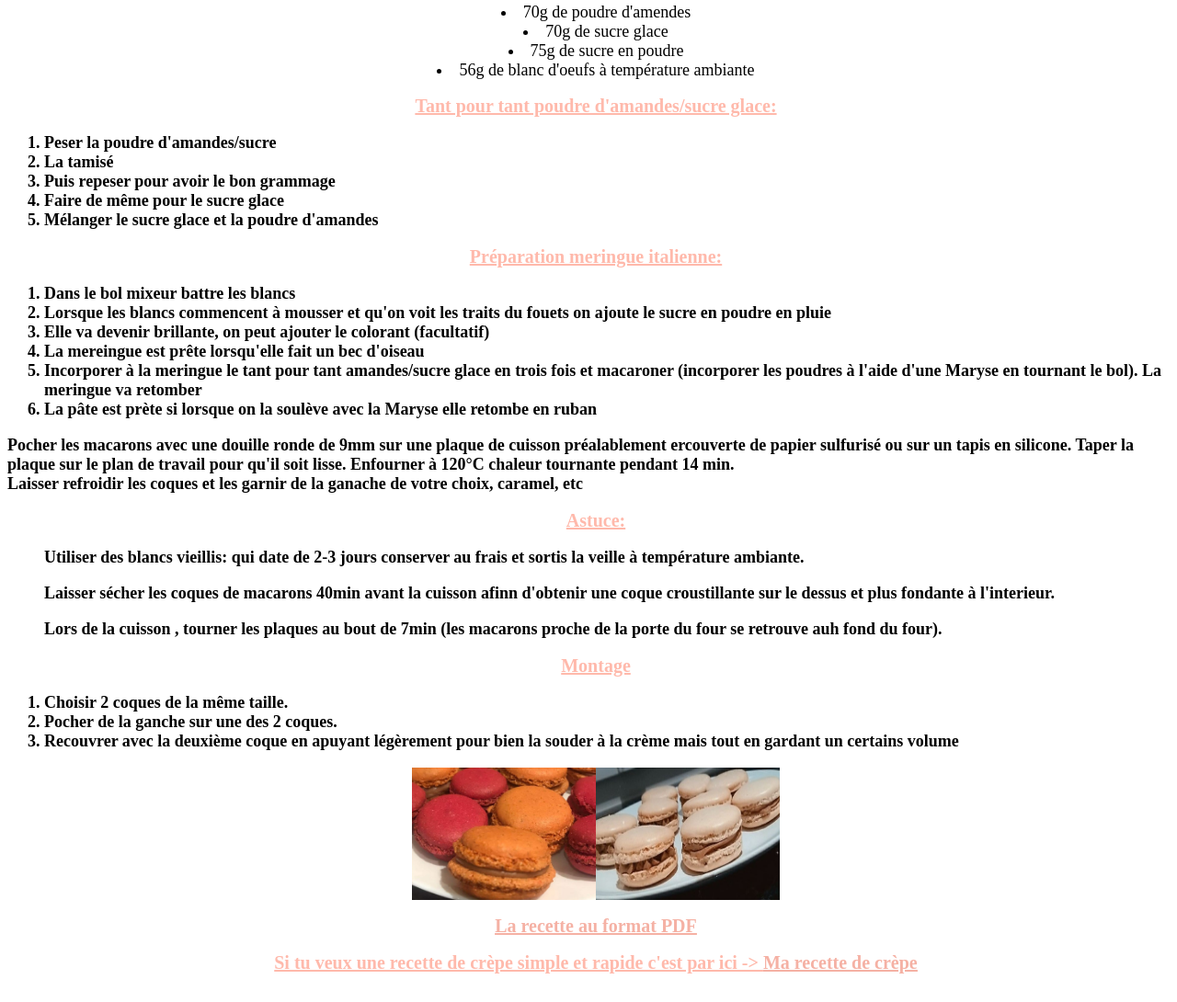
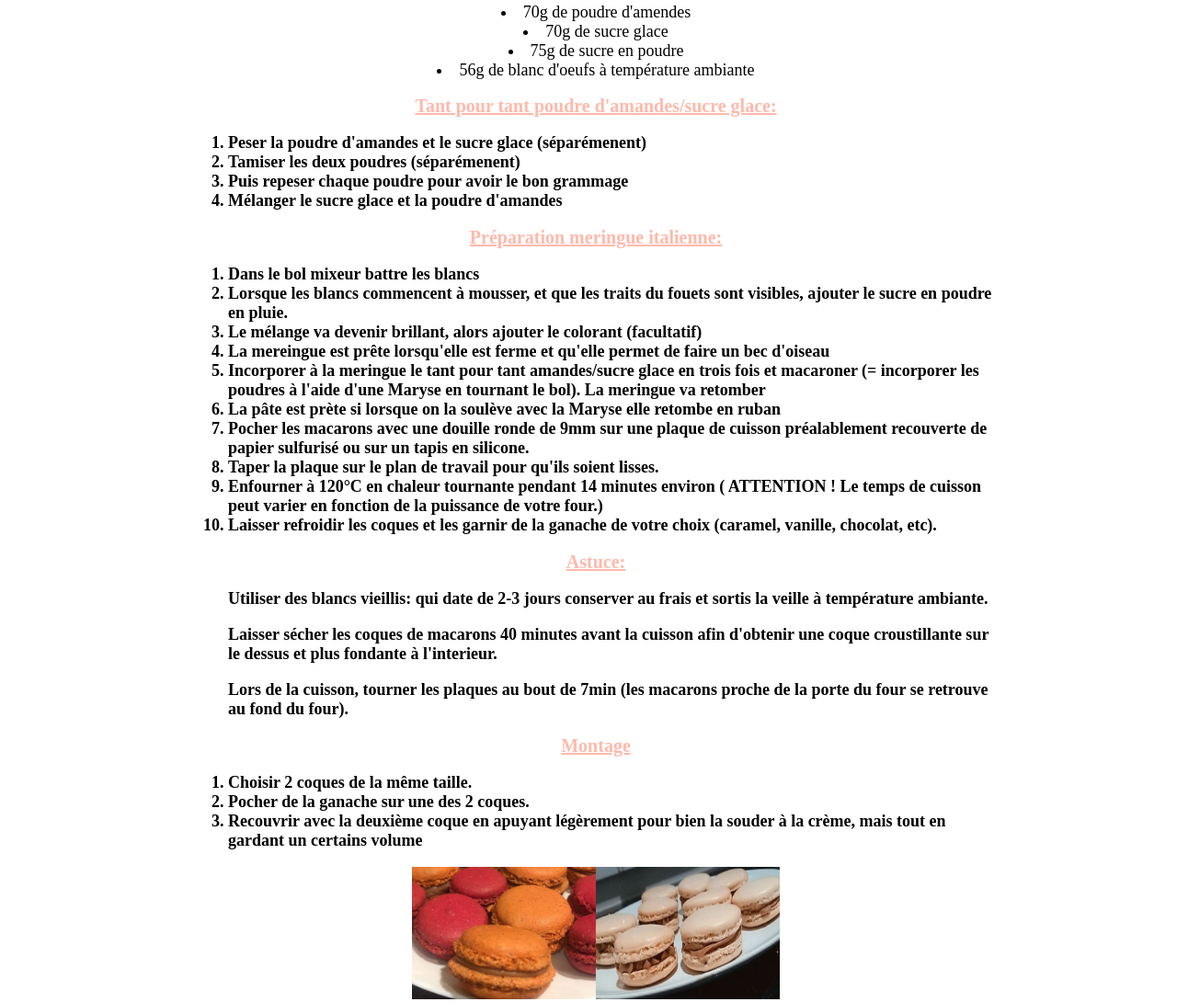
Before and after one commit to Selma-mtch/selma-mtch.github.io, a plain HTML site: page site/macaron.html in a window 1280 px wide. Shown: the part 290-1380 px from the top of the page at 92% size. Before the commit the page ends 1349 px from the top, so only its background shows below. Drawn offline with Linux system fonts and the light colour scheme.

Commit message:
Update macaron.html
corrections des fautes d'orthographes et de la nav sur les petites écrans

```diff
--- a/site/macaron.html
+++ b/site/macaron.html
@@ -22,7 +22,21 @@
 				<a href="entremets.html"> Recette entremets </a>
 				<a href="hors oeuvre.html"> Hors d'oeuvre </a>
 			</nav>
+		<div class="menuButton" onclick="toggleMenu()">☰</div>
 		</header>
+
+		<div id="pagesMenu">
+			<nav>
+				<a href="menue.html"> Menu </a>
+				<a href="toutes tartes.html"> Recettes tartes </a>
+				<a href="pour le café.html"> Recette pour le café </a>
+				<a href="petit déjeuner.html"> Recettes petit déjeuner </a>
+				<a href="au chocolat.html"> Recettes au chcocolat </a>
+				<a href="anniversaire.html">  Recette anniversaire </a>
+				<a href="entremets.html"> Recette entremets </a>
+				<a href="hors oeuvre.html"> Hors d'oeuvre </a>
+			</nav>
+		</div>
 
 		<main id="content"></main>
 			<h1> Recette facile de macaron </h1>
@@ -43,48 +57,48 @@
 
 			<h2>Tant pour tant poudre d'amandes/sucre glace:</h2>
 
-			<h3>
+			<div class="instructions">
 				<ol>
-					<li>Peser la poudre d'amandes/sucre</li>
-					<li>La tamisé</li>
-					<li>Puis repeser pour avoir le bon grammage</li>
-					<li>Faire de même pour le sucre glace</li>
+					<li>Peser la poudre d'amandes et le sucre glace (séparémenent)</li>
+					<li> Tamiser les deux poudres (séparémenent)</li>
+					<li>Puis repeser chaque poudre pour avoir le bon grammage</li>
 					<li>Mélanger le sucre glace et la poudre d'amandes</li>
 				</ol>
-			</h3>
+			</div>
 
 			<h2> Préparation meringue italienne:</h2>
-			<h3>
+			<div class="instructions">
 				<ol>
 					<li>Dans le bol mixeur battre les blancs </li>
-					<li>Lorsque les blancs commencent à mousser et qu'on voit les traits du fouets on ajoute le sucre en poudre en pluie </li>
-					<li>Elle va devenir brillante, on peut ajouter le colorant (facultatif) </li>
-					<li>La mereingue est prête lorsqu'elle fait un bec d'oiseau </li>
-					<li>Incorporer à la meringue le tant pour tant amandes/sucre glace en trois fois et macaroner (incorporer les poudres à l'aide
-					d'une Maryse en tournant le bol). La meringue va retomber</li>
+					<li>Lorsque les blancs commencent à mousser, et que les traits du fouets sont visibles, ajouter le sucre en poudre en pluie. </li>
+					<li>Le mélange va devenir brillant, alors ajouter le colorant (facultatif) </li>
+					<li>La mereingue est prête lorsqu'elle est ferme et qu'elle permet de faire un bec d'oiseau </li>
+					<li>Incorporer à la meringue le tant pour tant amandes/sucre glace en trois fois et macaroner (= incorporer les poudres à l'aide
+						d'une Maryse en tournant le bol). La meringue va retomber</li>
 					<li>La pâte est prète si lorsque on la soulève avec la Maryse elle retombe en ruban</li>
+					<li>Pocher les macarons avec une douille ronde de 9mm sur une plaque de cuisson préalablement recouverte de papier sulfurisé ou sur
+						un tapis en silicone.</li>
+					<li>Taper la plaque sur le plan de travail pour qu'ils soient lisses.</li>
+					<li>Enfourner à 120°C en chaleur tournante pendant 14 minutes environ ( ATTENTION ! Le temps de cuisson peut varier en fonction de la puissance de votre four.)</li>
+					<li>Laisser refroidir les coques et les garnir de la ganache de votre choix (caramel, vanille, chocolat, etc). </li>
 				</ol>
-			Pocher les macarons avec une douille ronde de 9mm sur une plaque de cuisson préalablement ercouverte de papier sulfurisé ou sur
-			un tapis en silicone. Taper la plaque sur le plan de travail pour qu'il soit lisse.
-			Enfourner à 120°C chaleur tournante pendant 14 min.</br>
-			Laisser refroidir les coques et les garnir de la ganache de votre choix, caramel, etc
-			</h3>
+			</div>
 
 			<h2> Astuce: </h2>
-			<h3>
+			<div class="instructions">
 				<ol> Utiliser des blancs vieillis: qui date de 2-3 jours conserver au frais et sortis la veille à température ambiante. </ol>
-				<ol> Laisser sécher les coques de macarons 40min avant la cuisson afinn d'obtenir une coque croustillante sur le dessus et plus fondante à l'interieur. </ol>
-				<ol>Lors de la cuisson , tourner les plaques au bout de 7min (les macarons proche de la porte du four se retrouve auh fond du four).</ol>
-			</h3>
+				<ol> Laisser sécher les coques de macarons 40 minutes avant la cuisson afin d'obtenir une coque croustillante sur le dessus et plus fondante à l'interieur. </ol>
+				<ol>Lors de la cuisson, tourner les plaques au bout de 7min (les macarons proche de la porte du four se retrouve au fond du four).</ol>
+			</div>
 
 			<h2> Montage</h2>
-			<h3>
+			<div class="instructions">
 				<ol>
 					<li> Choisir 2 coques de la même taille. </li>
-					<li> Pocher de la ganche sur une des 2 coques. </li>
-					<li> Recouvrer avec la deuxième coque en apuyant légèrement pour bien la souder à la crème mais tout en gardant un certains volume </li>
+					<li> Pocher de la ganache sur une des 2 coques. </li>
+					<li> Recouvrir avec la deuxième coque en apuyant légèrement pour bien la souder à la crème, mais tout en gardant un certains volume </li>
 				</ol>
-			</h3>
+			</div>
 
 			<div class="container">
 				<img src= "/img/image macaron haut.jpg" alt='Image macaron' class='img'/>
@@ -94,6 +108,17 @@
 			<h2> <a href="/rpdf/coque macaron.pdf"> La recette au format PDF </a> </h2>
 		</main>
 
-		<h2> Si tu veux une recette de crèpe simple et rapide c'est par ici -> <a href="crêpes.html"> Ma recette de crèpe </a> </h2>
+		<h2> Si tu veux une recette de choux à la crème simple et rapide c'est par ici -> <a href="choux creme.html"> Ma recette de choux à la crème </a> </h2>
 		</body>
+	<script>
+	function toggleMenu() {
+		var menu = document.getElementById('pagesMenu');
+		if (menu.style.display === 'block') {
+		  menu.style.display = 'none';
+		} else {
+		  menu.style.display = 'block';
+		}
+	  }
+	</script>
 </html>
+</html>
```
